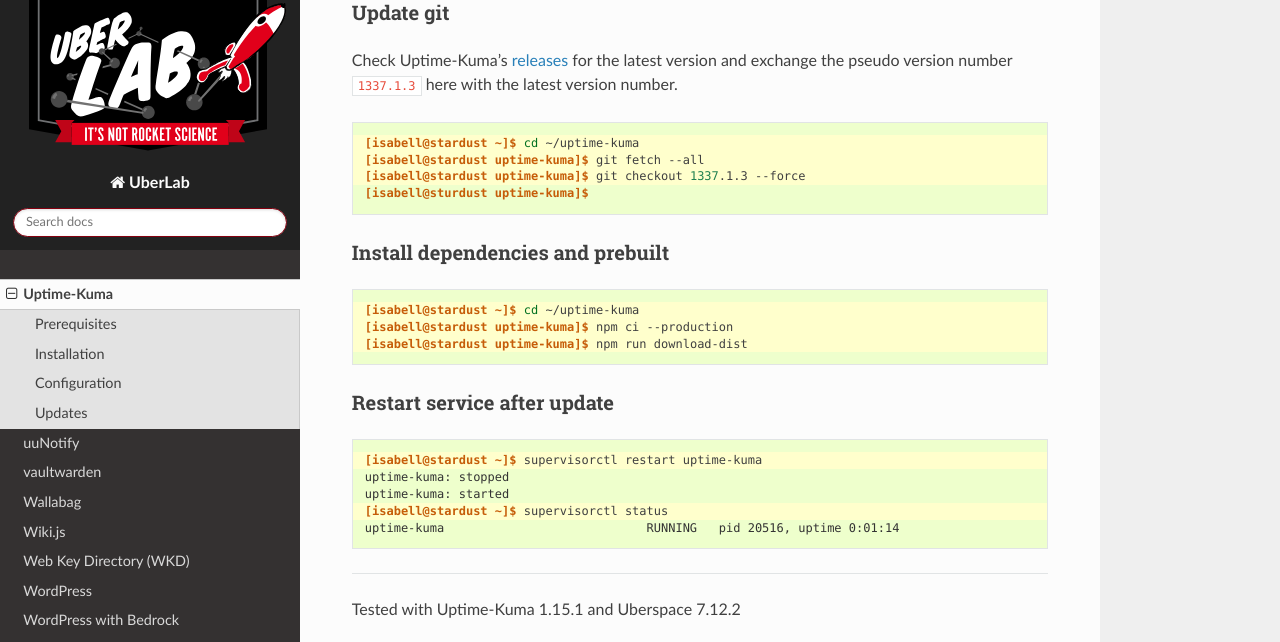
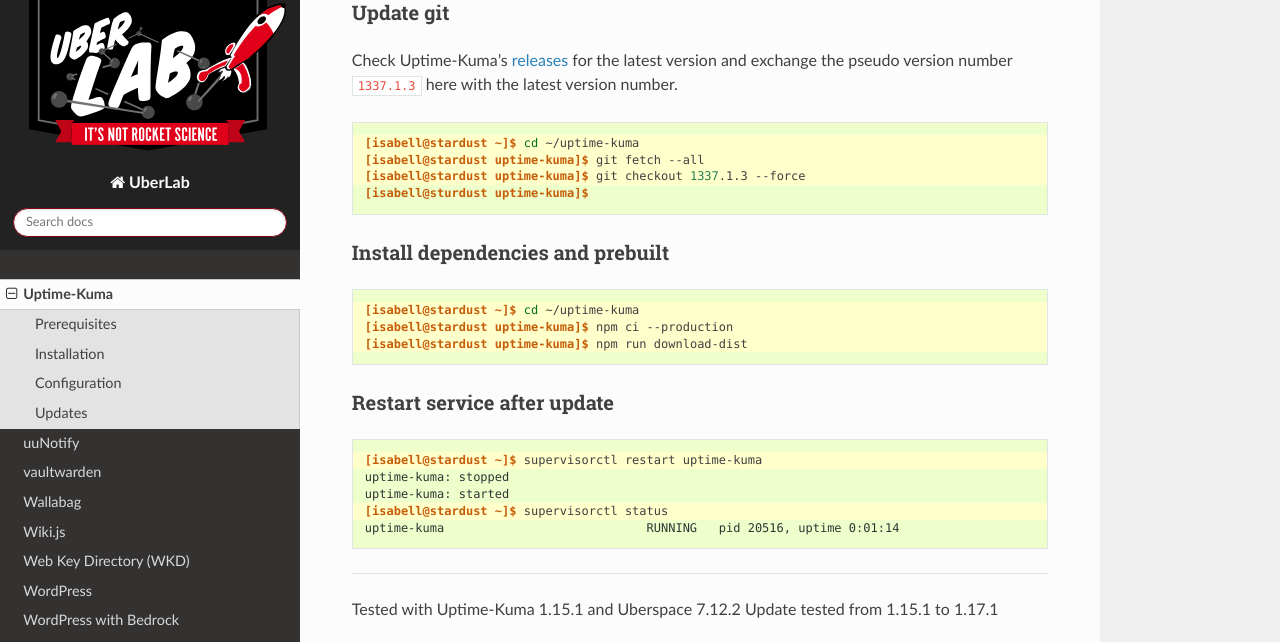
Before and after one commit to Uberspace/lab, a Sphinx documentation site: the page built from source/guide_uptime-kuma.rst, in a window 1280 px wide and 900 px high, scrolled down 4135 px, cut to the strip 0-642 px from the top of the window. Built offline with Sphinx 7.4.7 and the Read the Docs theme 2.0.0, drawn with Linux system fonts in a browser that asks for light colours.

Commit message:
Tested update for uptime kuma (#1312)

```diff
--- a/source/guide_uptime-kuma.rst
+++ b/source/guide_uptime-kuma.rst
@@ -200,5 +200,6 @@
 ----
 
 Tested with Uptime-Kuma 1.15.1 and Uberspace 7.12.2
+Update tested from 1.15.1 to 1.17.1
 
 .. author_list::
```
